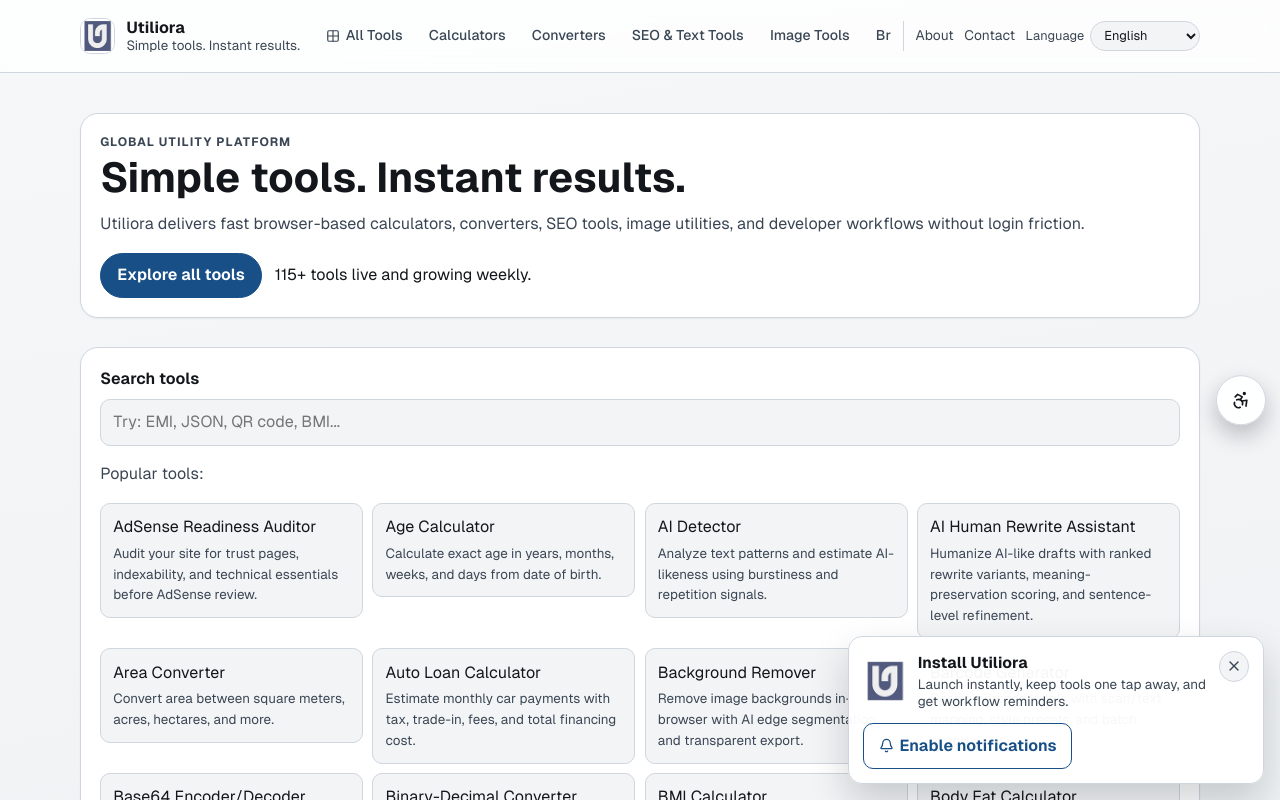
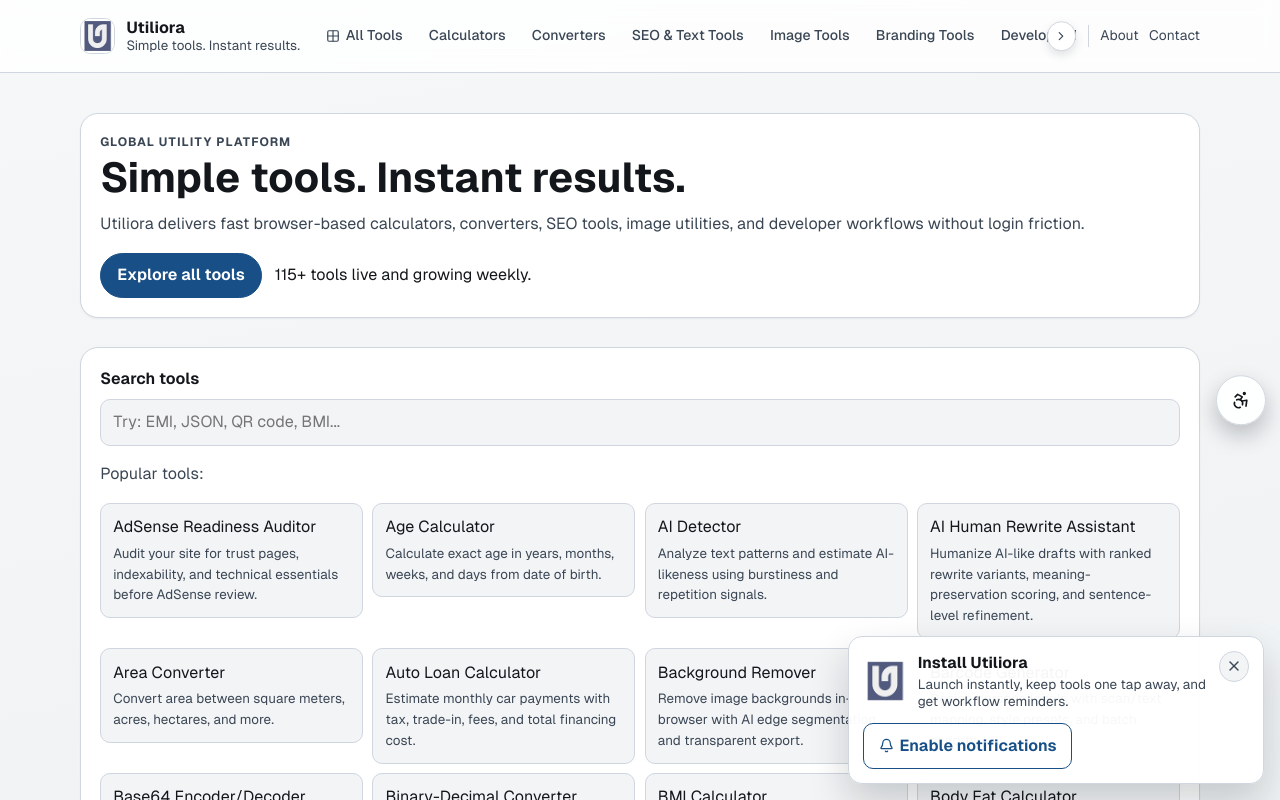
Before and after one commit to sisilabsai/utiliora, a Next.js app: page / in a window 1280 px wide. Shown: the top 800 px of the page. Built offline with nearby package versions, Linux system fonts and the light colour scheme.

Commit message:
Enforce English locale and add desktop nav overflow indicator

```diff
--- a/src/app/globals.css
+++ b/src/app/globals.css
@@ -362,6 +362,7 @@
   min-width: 0;
   overflow-x: auto;
   scrollbar-width: none;
+  padding-right: 2.2rem;
 }
 
 .main-nav a {
@@ -385,6 +386,38 @@
 
 .main-nav::-webkit-scrollbar {
   display: none;
+}
+
+.main-nav-wrap {
+  position: relative;
+  min-width: 0;
+  flex: 1;
+}
+
+.main-nav-scroll-indicator {
+  position: absolute;
+  right: 0;
+  top: 50%;
+  transform: translateY(-50%);
+  width: 1.85rem;
+  height: 1.85rem;
+  border-radius: 999px;
+  border: 1px solid var(--border);
+  color: var(--text-soft);
+  background:
+    linear-gradient(90deg, color-mix(in srgb, var(--surface) 10%, transparent), var(--surface) 56%) padding-box,
+    var(--surface) border-box;
+  box-shadow: 0 4px 10px rgba(12, 21, 31, 0.12);
+  display: inline-flex;
+  align-items: center;
+  justify-content: center;
+  cursor: pointer;
+}
+
+.main-nav-scroll-indicator:hover,
+.main-nav-scroll-indicator:focus-visible {
+  color: var(--text);
+  border-color: color-mix(in srgb, var(--accent) 40%, var(--border));
 }
 
 .desktop-nav {
--- a/src/app/layout.tsx
+++ b/src/app/layout.tsx
@@ -8,7 +8,7 @@
 import { PwaInstallPrompt } from "@/components/PwaInstallPrompt";
 import { SiteHeader } from "@/components/SiteHeader";
 import { SiteFooter } from "@/components/SiteFooter";
-import { DEFAULT_LOCALE, LOCALE_COOKIE_KEY, LOCALE_STORAGE_KEY, SUPPORTED_LOCALES } from "@/lib/i18n";
+import { DEFAULT_LOCALE, LOCALE_COOKIE_KEY, LOCALE_STORAGE_KEY } from "@/lib/i18n";
 
 const GA_MEASUREMENT_ID = "G-1KYZN51H12";
 
@@ -67,36 +67,20 @@
 const localeBootScript = `
 (() => {
   try {
-    const supported = ${JSON.stringify([...SUPPORTED_LOCALES])};
     const storageKey = '${LOCALE_STORAGE_KEY}';
     const cookieKey = '${LOCALE_COOKIE_KEY}';
-    const fallback = '${DEFAULT_LOCALE}';
+    const locale = '${DEFAULT_LOCALE}';
 
-    const normalize = (value) => {
-      if (!value || typeof value !== 'string') return null;
-      const lowered = value.toLowerCase().replace(/_/g, '-');
-      if (supported.includes(lowered)) return lowered;
-      const base = lowered.split('-')[0];
-      return supported.includes(base) ? base : null;
-    };
-
-    let fromStorage = null;
     try {
-      fromStorage = window.localStorage.getItem(storageKey);
+      window.localStorage.setItem(storageKey, locale);
     } catch {}
 
-    const cookieMatch = document.cookie.match(new RegExp('(?:^|; )' + cookieKey + '=([^;]+)'));
-    const fromCookie = cookieMatch && cookieMatch[1] ? decodeURIComponent(cookieMatch[1]) : null;
-
-    const locale =
-      normalize(fromStorage) ||
-      normalize(fromCookie) ||
-      normalize(navigator.language) ||
-      (Array.isArray(navigator.languages) ? navigator.languages.map(normalize).find(Boolean) : null) ||
-      fallback;
+    try {
+      document.cookie = cookieKey + '=' + encodeURIComponent(locale) + '; path=/; max-age=31536000; samesite=lax';
+    } catch {}
 
     document.documentElement.lang = locale;
-    document.documentElement.dir = locale === 'ar' ? 'rtl' : 'ltr';
+    document.documentElement.dir = 'ltr';
     window.__UTILIORA_LOCALE__ = locale;
   } catch {
     document.documentElement.lang = '${DEFAULT_LOCALE}';
--- a/src/components/LocaleProvider.tsx
+++ b/src/components/LocaleProvider.tsx
@@ -11,13 +11,11 @@
 } from "react";
 import {
   DEFAULT_LOCALE,
-  detectLocaleFromNavigator,
   getLocaleDirection,
-  getMessage,
   LOCALE_COOKIE_KEY,
   LOCALE_STORAGE_KEY,
+  getMessage,
   type AppLocale,
-  resolveLocale,
 } from "@/lib/i18n";
 
 interface LocaleContextValue {
@@ -38,34 +36,13 @@
   }
 }
 
-function readLocaleFromCookie(): AppLocale | null {
-  if (typeof document === "undefined") return null;
-  const match = document.cookie.match(new RegExp(`(?:^|; )${LOCALE_COOKIE_KEY}=([^;]+)`));
-  if (!match?.[1]) return null;
-  return resolveLocale(decodeURIComponent(match[1]), DEFAULT_LOCALE);
+function resolveInitialLocale(): AppLocale {
+  return DEFAULT_LOCALE;
 }
 
-function resolveInitialLocale(): AppLocale {
-  if (typeof window === "undefined") return DEFAULT_LOCALE;
-
-  const bootLocale = window.__UTILIORA_LOCALE__;
-  if (bootLocale) return resolveLocale(bootLocale, DEFAULT_LOCALE);
-
-  try {
-    const stored = localStorage.getItem(LOCALE_STORAGE_KEY);
-    if (stored) return resolveLocale(stored, DEFAULT_LOCALE);
-  } catch {
-    // Ignore storage failures.
-  }
-
-  const cookieLocale = readLocaleFromCookie();
-  if (cookieLocale) return cookieLocale;
-
-  return detectLocaleFromNavigator(DEFAULT_LOCALE);
-}
-
-function persistLocale(nextLocale: AppLocale): void {
+function persistLocale(): void {
   if (typeof window === "undefined") return;
+  const nextLocale = DEFAULT_LOCALE;
 
   try {
     localStorage.setItem(LOCALE_STORAGE_KEY, nextLocale);
@@ -88,11 +65,11 @@
   const [locale, setLocaleState] = useState<AppLocale>(resolveInitialLocale);
 
   useEffect(() => {
-    persistLocale(locale);
+    persistLocale();
   }, [locale]);
 
-  const setLocale = useCallback((nextLocale: AppLocale) => {
-    setLocaleState(resolveLocale(nextLocale, DEFAULT_LOCALE));
+  const setLocale = useCallback(() => {
+    setLocaleState(DEFAULT_LOCALE);
   }, []);
 
   const t = useCallback(
--- a/src/components/SiteHeader.tsx
+++ b/src/components/SiteHeader.tsx
@@ -2,9 +2,8 @@
 
 import NextImage from "next/image";
 import { usePathname } from "next/navigation";
-import { Code2, Grid2x2, History, Home, Sparkles, SquareKanban } from "lucide-react";
+import { ChevronRight, Code2, Grid2x2, History, Home, Sparkles, SquareKanban } from "lucide-react";
 import { useCallback, useEffect, useMemo, useRef, useState } from "react";
-import { LocaleSelector } from "@/components/LocaleSelector";
 import { useLocale } from "@/components/LocaleProvider";
 import { getCategories } from "@/lib/categories";
 import { CategoryIcon } from "@/components/CategoryIcon";
@@ -68,8 +67,21 @@
   const [quickOpen, setQuickOpen] = useState(false);
   const [mobileNavHidden, setMobileNavHidden] = useState(false);
   const [mobileNavCompact, setMobileNavCompact] = useState(false);
+  const [showDesktopNavArrow, setShowDesktopNavArrow] = useState(false);
   const lastScrollYRef = useRef(0);
   const scrollTickingRef = useRef(false);
+  const desktopNavScrollRef = useRef<HTMLElement | null>(null);
+
+  const updateDesktopNavArrow = useCallback(() => {
+    const nav = desktopNavScrollRef.current;
+    if (!nav) {
+      setShowDesktopNavArrow(false);
+      return;
+    }
+
+    const remaining = nav.scrollWidth - nav.clientWidth - nav.scrollLeft;
+    setShowDesktopNavArrow(remaining > 8);
+  }, []);
 
   useEffect(() => {
     try {
@@ -152,6 +164,23 @@
     }
   }, [quickOpen]);
 
+  useEffect(() => {
+    const nav = desktopNavScrollRef.current;
+    if (!nav) return;
+
+    updateDesktopNavArrow();
+    const onResize = () => updateDesktopNavArrow();
+    const onScroll = () => updateDesktopNavArrow();
+
+    window.addEventListener("resize", onResize);
+    nav.addEventListener("scroll", onScroll, { passive: true });
+
+    return () => {
+      window.removeEventListener("resize", onResize);
+      nav.removeEventListener("scroll", onScroll);
+    };
+  }, [categories, updateDesktopNavArrow]);
+
   const isActive = useCallback(
     (href: string) => {
       if (href === "/") return pathname === "/";
@@ -174,6 +203,12 @@
     setQuickOpen((current) => !current);
   }, []);
 
+  const scrollDesktopNavForward = useCallback(() => {
+    const nav = desktopNavScrollRef.current;
+    if (!nav) return;
+    nav.scrollBy({ left: 220, behavior: "smooth" });
+  }, []);
+
   return (
     <>
       <header className="site-header">
@@ -189,7 +224,8 @@
           </a>
 
           <div className="desktop-nav">
-            <nav aria-label="Primary navigation" className="main-nav">
+            <div className="main-nav-wrap">
+              <nav aria-label="Primary navigation" className="main-nav" ref={desktopNavScrollRef}>
                 <a href="/tools">
                   <Grid2x2 size={14} />
                   <span>{t("nav.all_tools", undefined, "All Tools")}</span>
@@ -200,10 +236,20 @@
                   </a>
                 ))}
               </nav>
+              {showDesktopNavArrow ? (
+                <button
+                  type="button"
+                  className="main-nav-scroll-indicator"
+                  onClick={scrollDesktopNavForward}
+                  aria-label="Show more navigation links"
+                >
+                  <ChevronRight size={14} aria-hidden />
+                </button>
+              ) : null}
+            </div>
             <nav className="main-nav-meta" aria-label="Company links">
               <a href="/about">{t("nav.about", undefined, "About")}</a>
               <a href="/contact">{t("nav.contact", undefined, "Contact")}</a>
-              <LocaleSelector />
             </nav>
           </div>
         </div>
@@ -258,7 +304,6 @@
                   <strong>{t("nav.quick_access", undefined, "Quick access")}</strong>
                   <small>{t("nav.quick_access_desc", undefined, "Jump directly into a tool category.")}</small>
                 </div>
-                <LocaleSelector compact />
                 <div className="mobile-quick-grid">
                   {categories.map((category) => (
                     <a
```
Lines whose indentation alone changed are shown as unchanged.
